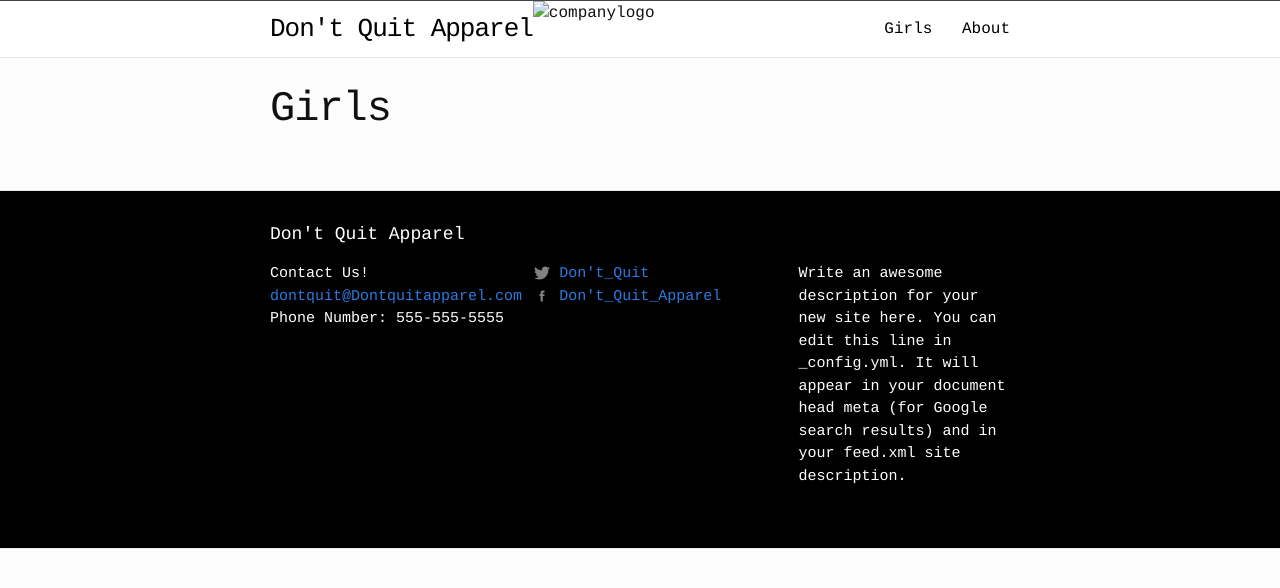
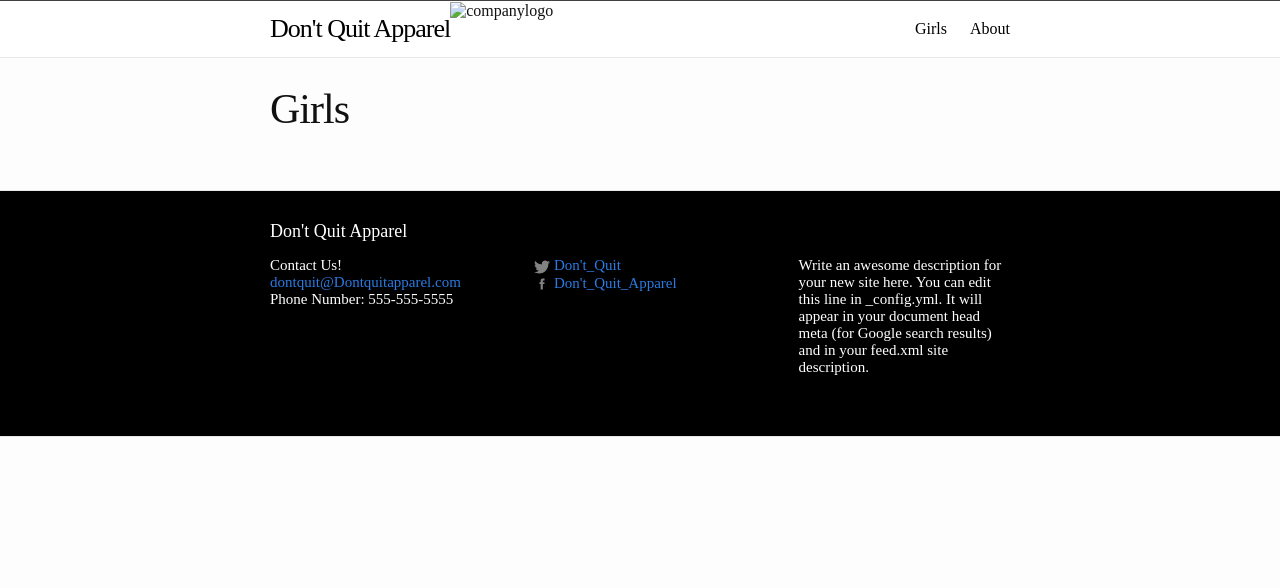
Before and after one commit to cbrancato96/DontQuitApparel, a Jekyll site: the page built from Girls.md, in a window 1280 px wide. Shown: the top 588 px of the page. Built offline with Jekyll 4.4.1, drawn with Linux system fonts in a browser that asks for light colours.

Commit message:
Update main.scss

```diff
--- a/css/main.scss
+++ b/css/main.scss
@@ -6,7 +6,8 @@
 
 
 // Our variables
-$base-font-family: Rockwell, "Courier Bold", Courier, Georgia, Times, "Times New Roman", serif;
+
+$base-font-family: Copperplate / Copperplate Gothic Light, sans-serif;
 $base-font-size:   16px;
 $base-font-weight: 400;
 $small-font-size:  $base-font-size * 0.875;
```
